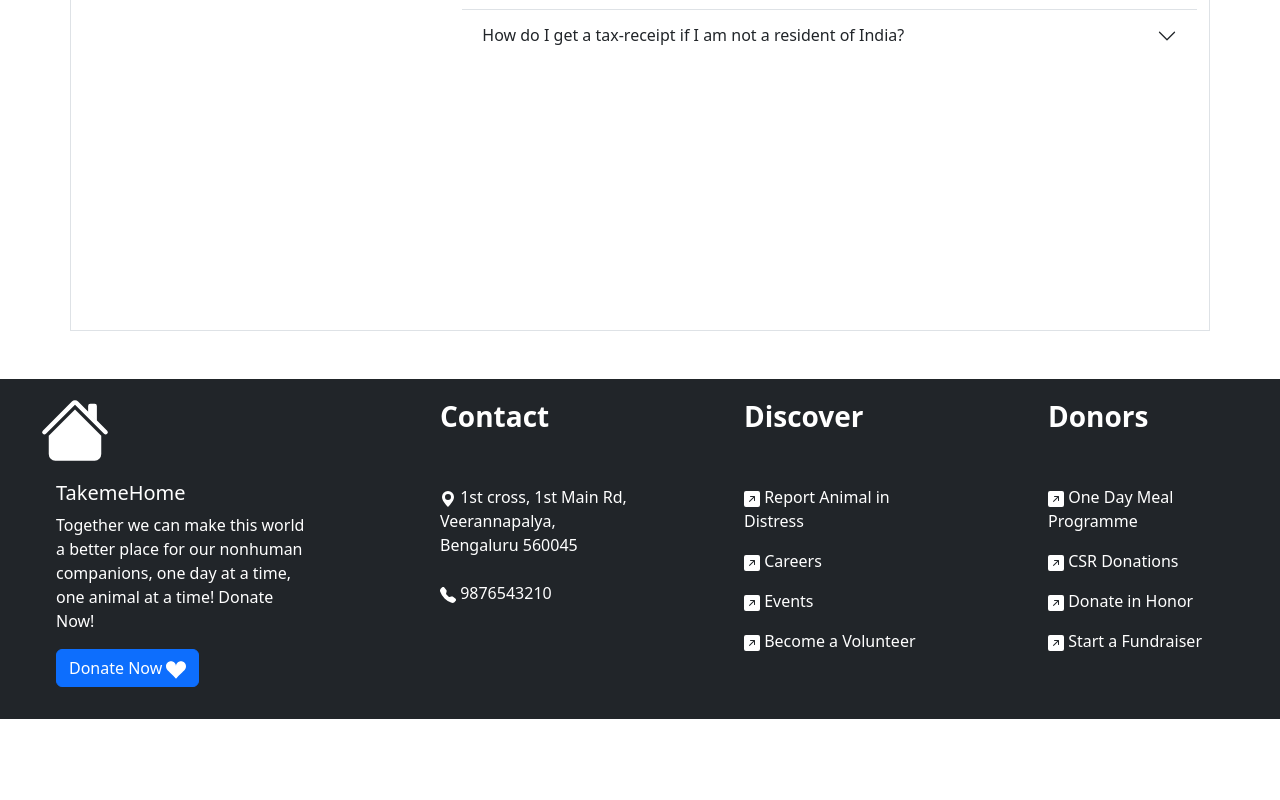
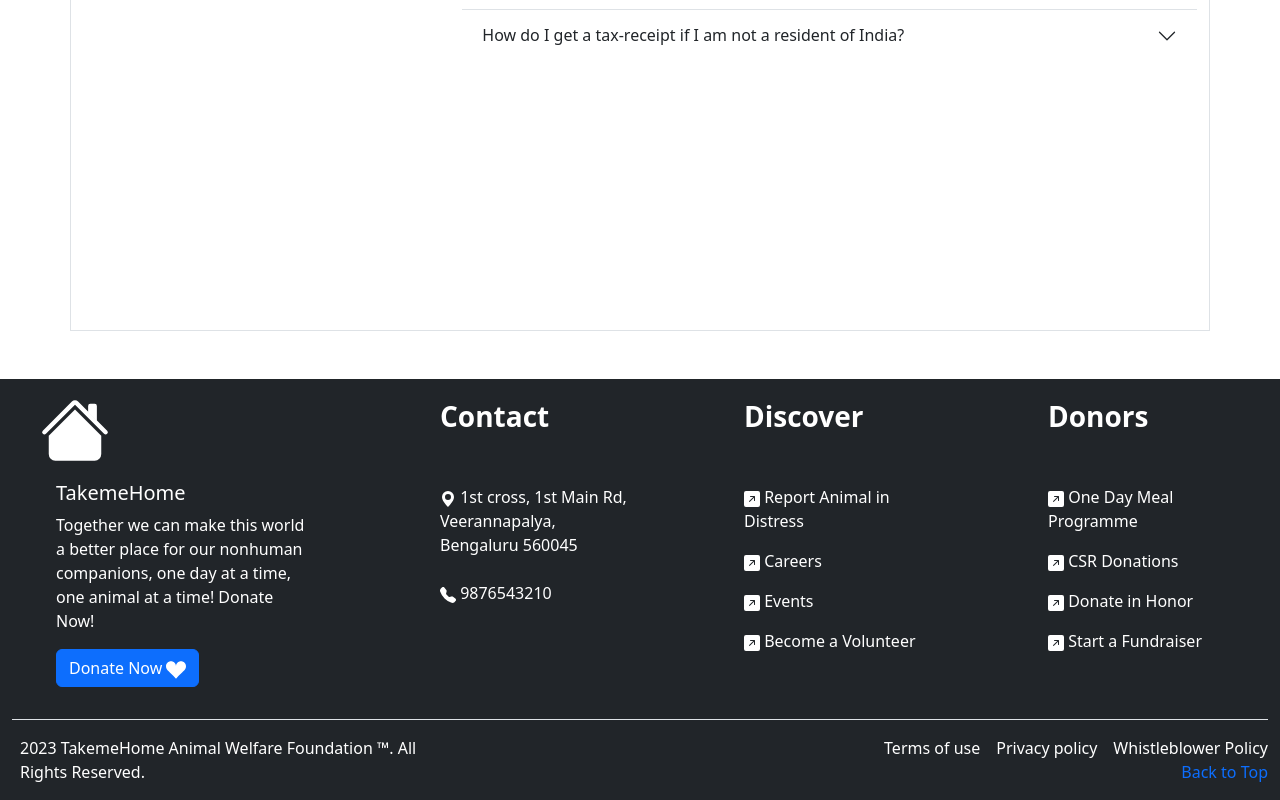
Before and after one commit to saurabh7nt/takemehome, a React (Create React App) app: page /faq in a window 1280 px wide. Shown: the part 555-1355 px from the top of the page. Before the commit the page ends 1274 px from the top, so only its background shows below. Built offline with nearby package versions, Linux system fonts and the light colour scheme.

Commit message:
Make changes in Footer.

```diff
--- a/src/Components/Footer/Footer.jsx
+++ b/src/Components/Footer/Footer.jsx
@@ -106,6 +106,23 @@ export default function Footer() {
                     </div>
                 </div>
             </div>
+            <div class="container-fluid bg-dark text-white">
+                <footer class="d-flex flex-wrap justify-content-between align-items-center py-3  border-top">
+                    <div class="col-md-4 d-flex align-items-center">
+                        <a href="/" class="mb-3 me-2 mb-md-0 text-muted text-decoration-none lh-1">
+
+                        </a>
+                        <span class="mb-3 mb-md-0">2023 TakemeHome Animal Welfare Foundation ™. All Rights Reserved.</span>
+                    </div>
+
+                    <ul class="nav col-md-4 justify-content-end list-unstyled d-flex">
+                        <li class="ms-3"><Link className='text-reset text-decoration-none' href="#">Terms of use</Link></li>
+                        <li class="ms-3"><Link className='text-reset text-decoration-none' href="#">Privacy policy</Link></li>
+                        <li class="ms-3"><Link className='text-reset text-decoration-none' href="">Whistleblower Policy</Link></li>
+                        <li class="ms-3"><a className=' text-decoration-none' href="#">Back to Top</a></li>
+                    </ul>
+                </footer>
+            </div>
         </>
     )
 }
```
Also changed, not shown: 7 other files (tests, documents, lock files or other folders).
